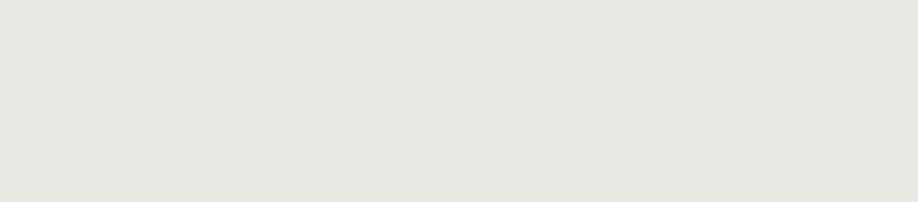
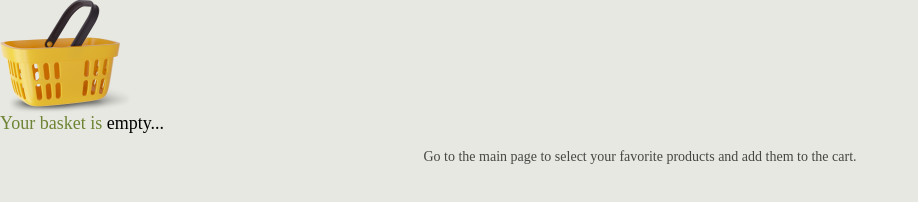
Before and after one commit to WAYLIIKE/project-ptnpnh24js, a website built with Vite: page src/basket.html in a window 1280 px wide. Shown: the whole page, without its empty margins (0-918 px from the left). Built offline with nearby package versions, Linux system fonts and the light colour scheme.

Commit message:
basket page

```diff
--- a/src/css/emptyBasket.css
+++ b/src/css/emptyBasket.css
@@ -1 +1,24 @@
 /* Empty basket styles */
+
+.empty_header {
+    color: #010101;
+    font-size: 18px;
+    font-weight: 500;
+    line-height: 1.11;
+    margin-bottom: 14px;
+}
+
+.empty_black {
+    color: #6D8434;
+    font-size: 18px;
+    font-weight: 500;
+    line-height: 1.11;
+}
+
+.empty_message {
+    color: rgba(1, 1, 1, 0.70);
+    text-align: center;
+    font-size: 14px;
+    font-weight: 400;
+    line-height: 1.28;
+}
--- a/src/partials/emptyBasket.html
+++ b/src/partials/emptyBasket.html
@@ -0,0 +1,13 @@
+<section>
+    <img src="../img/basket/basket-mobile.png">
+
+    <h3 class="empty_header">
+        <span class="empty_black">Your basket is</span>
+        empty...
+    </h3>
+
+    <p class="empty_message">
+        Go to the main page to select your favorite
+        products and add them to the cart.   </p>
+
+</section>
```
